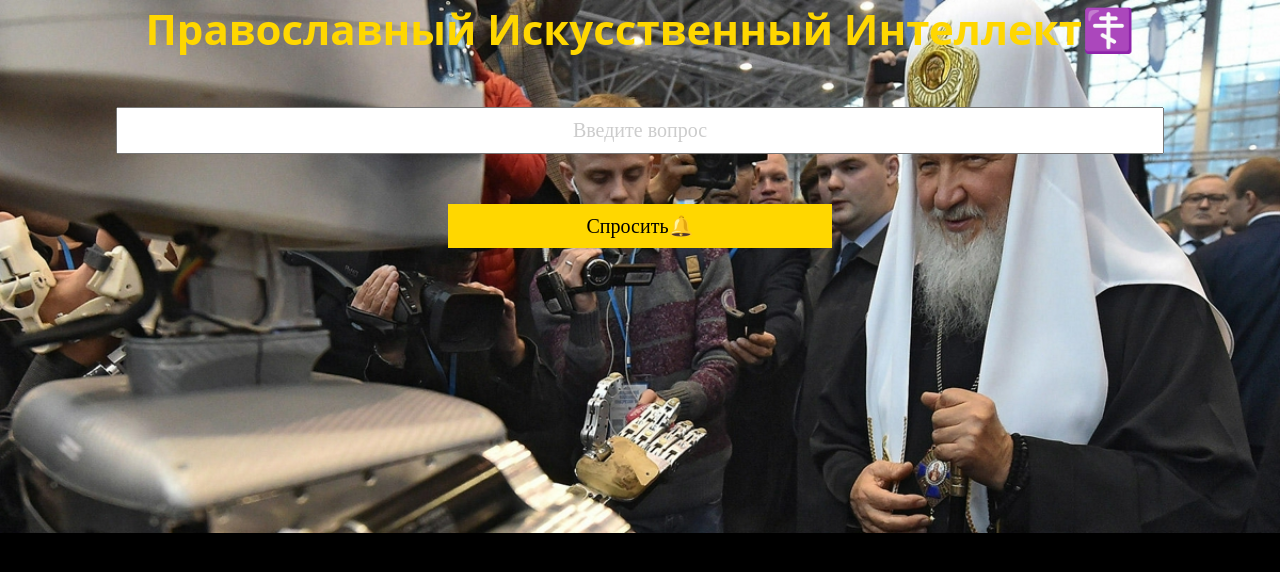
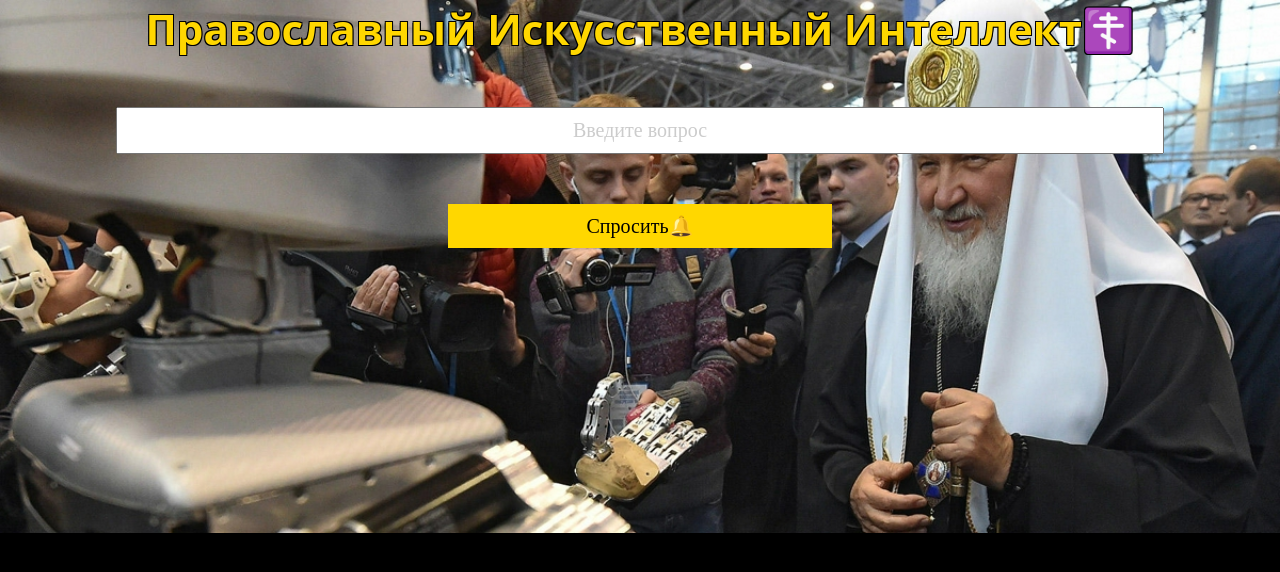
Before and after one commit to AxiomOf/orthodoxai, a plain HTML site: page index.html in a window 1280 px wide. Drawn offline with Linux system fonts and the light colour scheme.

Commit message:
Update index.html

```diff
--- a/index.html
+++ b/index.html
@@ -14,6 +14,10 @@
         background-color: #000000; /* Set the background color */
         margin: 0;
         font-family: Open Sans;
+        text-shadow: 1px 1px 0 #000,
+             -1px -1px 0 #000,
+             1px -1px 0 #000,
+             -1px 1px 0 #000;
       }
 
       h1 {
```
